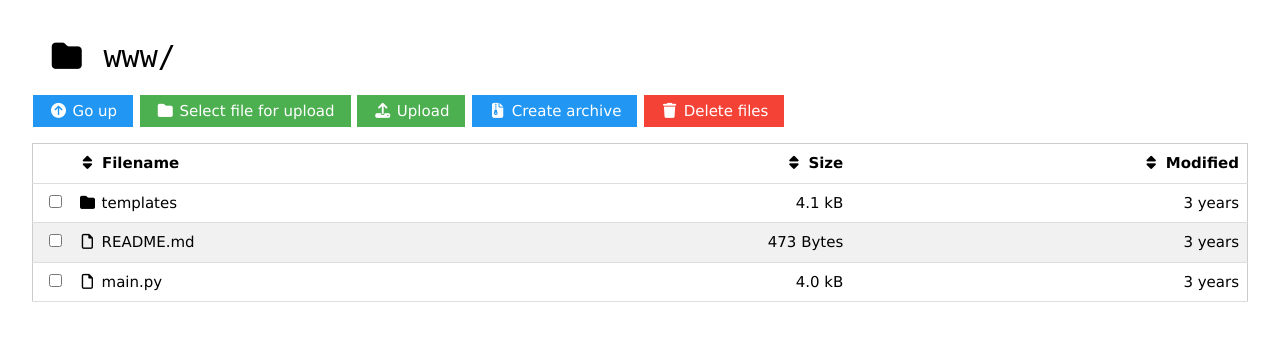
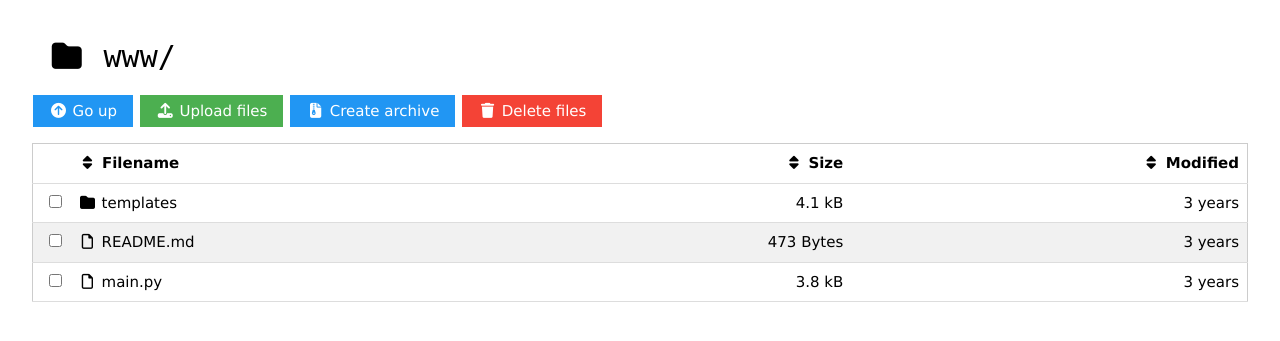
Before and after one commit to dvolk/simplefb, a Flask app: page / in a window 1280 px wide. Shown: the part 43-384 px from the top of the page. Run offline with Flask 3, Linux system fonts and the light colour scheme.

Commit message:
change uploading to be javascript based

```diff
--- a/main.py
+++ b/main.py
@@ -102,16 +102,11 @@ def upload():
     print(flask.request)
     print(flask.request.form)
     print(flask.request.files)
-    f = flask.request.files.get("file")
+    fs = flask.request.files.getlist("files")
     browse_dir = flask.request.form.get("browse_dir", ".")
 
-    if not f:
-        flask.flash(
-            "No file selected for uploading. Click the button 'Select files for upload', then click Upload again."
-        )
-        return flask.redirect(flask.url_for("browse", browse_dir=browse_dir))
-
-    f.save(pathlib.Path(browse_dir) / werkzeug.utils.secure_filename(f.filename))
+    for f in fs:
+        f.save(pathlib.Path(browse_dir) / werkzeug.utils.secure_filename(f.filename))
 
     flask.flash("File uploaded successfully")
     return flask.redirect(flask.url_for("browse", browse_dir=browse_dir))
--- a/templates/browse.jinja2
+++ b/templates/browse.jinja2
@@ -30,31 +30,32 @@
                 <br/>
 
                 {% with messages = get_flashed_messages() %}
-                {% if messages %}
                 <div class="w3-pale-red">
+                    {% if messages %}
                     <ul class="w3-ul">
                         {% for message in messages %}
                         <li>{{ message }}</li>
                         {% endfor %}
                     </ul>
+                    {% endif %}
                 </div>
-                {% endif %}
                 {% endwith %}
 
                 <h2><span class="w3-white w3-padding" style="font-family: monospace;">{{ icon('folder') }} {{ browse_dir.absolute().name }}/</span></h2>
                 <form method="POST" enctype="multipart/form-data">
+
+
                     <p>
                         <a class="w3-btn w3-blue topbtn" href="{{ url_for('browse', browse_dir=browse_dir.absolute().parent) }}">
                             {{ icon('circle-arrow-up') }} Go up
                         </a>
 
-                        <label for="file-upload" class="w3-btn w3-green topbtn">
-                            {{ icon('folder') }} Select file for upload
-                        </label>
-                        <input id="file-upload" name="file" type="file" style="display: none">
-                        <button class="w3-btn w3-green topbtn" type="submit" formaction="/upload">
-                            {{ icon('upload') }} Upload
+                        <input type="file" id="file-input" style="display: none" multiple>
+                        <button class="w3-btn w3-green topbtn" type="button"
+                                onclick="document.getElementById('file-input').click()">
+                            {{ icon('upload') }} Upload files
                         </button>
+
                         <button class="w3-btn w3-blue topbtn" type="submit" formaction="/zip">
                             {{ icon('file-zipper') }} Create archive
                         </button>
@@ -113,6 +114,36 @@
                 </form>
             </div>
         </div>
+
+        <script>
+         function uploadFiles(files) {
+             const formData = new FormData();
+             for (let i = 0; i < files.length; i++) {
+                 formData.append('files', files[i]);
+             }
+
+             const xhr = new XMLHttpRequest();
+             xhr.open('POST', '/upload');
+             xhr.onload = function() {
+                 if (xhr.status === 200) {
+                     alert('Upload complete!');
+                     location.reload();
+                 } else {
+                     alert('Upload failed. Please try again.');
+                 }
+             };
+             xhr.send(formData);
+         }
+         const handleFileSelect = (e) => {
+             const files = e.target.files;
+             if (files) {
+                 uploadFiles(files);
+             }
+         }
+
+         const fileInput = document.getElementById('file-input');
+         fileInput.addEventListener('change', handleFileSelect);
+        </script>
     </body>
 
 </html>
```
